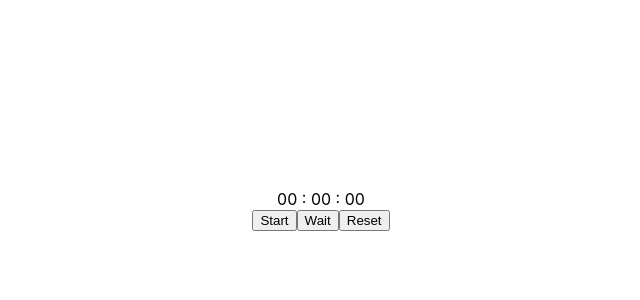
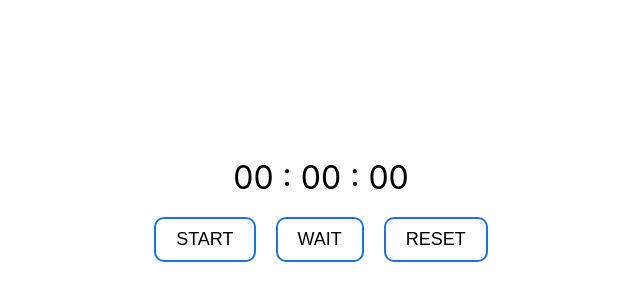
Before and after one commit to Velidoss/top100counter, a React (Create React App) app: page / in a window 1280 px wide. Shown: the part 190-490 px from the top of the page, without its empty margins (319-959 px from the left). Built offline with nearby package versions, Linux system fonts and the light colour scheme.

Commit message:
feat: added styles

```diff
--- /dev/null
+++ b/src/components/Buttons/ActionButton.jsx
@@ -0,0 +1,13 @@
+import React from 'react';
+import style from '../Counter.module.css';
+
+const ActionButton = ({callBack, text}) => {
+
+  return (
+    <button className={style.button} onClick={callBack}>
+      {text}
+    </button>
+  )
+};
+
+export default ActionButton;
--- a/src/components/CountTime/CountTime.jsx
+++ b/src/components/CountTime/CountTime.jsx
@@ -1,10 +1,11 @@
 import React from 'react';
 import calculateTime from './../../utils/calculateTime';
+import style from '../Counter.module.css';
 
 const CountTime = ({count}) => {
 
   return (
-    <div>
+    <div className={style.counter} >
       {calculateTime(count)}
     </div>
   )
--- a/src/components/Counter.jsx
+++ b/src/components/Counter.jsx
@@ -3,6 +3,8 @@ import counterContsants from '../constants/counterConstants';
 import { useObservable } from './../Hooks/useObservable';
 import counterService from './../state/counterService';
 import CountTime from './CountTime/CountTime';
+import style from './Counter.module.css';
+import ActionButton from './Buttons/ActionButton';
 
 const {
   TICKING,
@@ -19,7 +21,6 @@ export default function Counter() {
 
   useEffect(() => {
     let counter;
-
     if (counterState === TICKING) {
       counter = setInterval(() => {
         counterService.tick()
@@ -38,38 +39,28 @@ export default function Counter() {
       clearInterval(counter);
       counterService.startCounter();
     }
-  }, [counterState])
+  }, [counterState]);
 
   return (
-    <div style={{
-      textAlign: 'center'
-    }}>
+    <div className={style.dataContainer}>
       <CountTime count={count} />
         { counterState === STOPPED || counterState === PAUSED
-          ? <button onClick={counterService.startCounter}>
-              Start
-            </button>
-          : <button onClick={counterService.stopCounter}>
-              Stop
-            </button>
+          ? <ActionButton callBack={counterService.startCounter} text={'Start'} />
+          : <ActionButton callBack={counterService.stopCounter} text={'Stop'} />
         }
-        <button
-          onClick={() => {
+        <ActionButton
+          callBack={() => {
             if (waitTime) {
               if (Date.now() - waitTime <= 300) {
                 counterService.pauseCounter();
-              } else {
-                setWaitTime(null);
               }
+              setWaitTime(null);
             }
             setWaitTime(Date.now());
           }}
-        >
-          Wait
-        </button>
-        <button onClick={counterService.resetCounter}>
-          Reset
-        </button>
+          text={'Wait'}
+        />
+        <ActionButton callBack={counterService.resetCounter} text={'Reset'} />
     </div>
   )
 }
--- /dev/null
+++ b/src/components/Counter.module.css
@@ -0,0 +1,26 @@
+.dataContainer {
+  text-align: center;
+}
+.counter {
+  margin-bottom: 20px;
+  font-size: 32px;
+}
+
+.button {
+  background: none;
+  border: 2px solid rgb(34, 114, 219);
+  padding: 10px 20px;
+  border-radius: 10px;
+  transition: 0.45s ease-in-out;
+  font-size: 18px;
+  text-transform: uppercase;
+}
+.button:hover {
+  cursor: pointer;
+  background: rgba(34, 114, 219, 1);
+  color: white;
+}
+
+.button + .button {
+  margin-left: 20px;
+}
--- a/src/utils/calculateTime.js
+++ b/src/utils/calculateTime.js
@@ -2,6 +2,7 @@ const calculateTime = (count) => {
   const attachZero = (number) => {
     return number > 9 ? number : `0${number}`;
   };
+
   if (count) {
     let hours = 0;
     let minutes = 0;
--- a/src/utils/checkDoubleClick.js
+++ /dev/null
@@ -1,3 +0,0 @@
-const checkDoubleClick = (event) => {
-
-}
```
